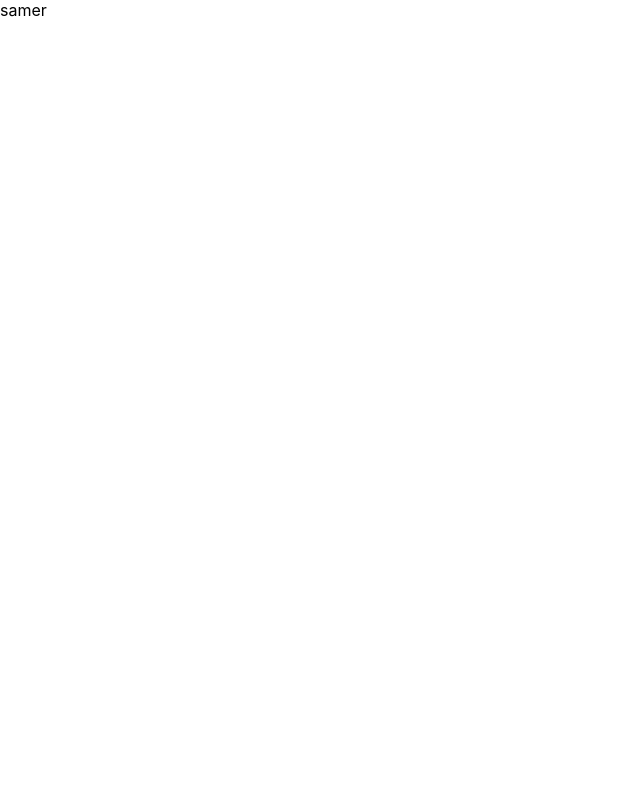
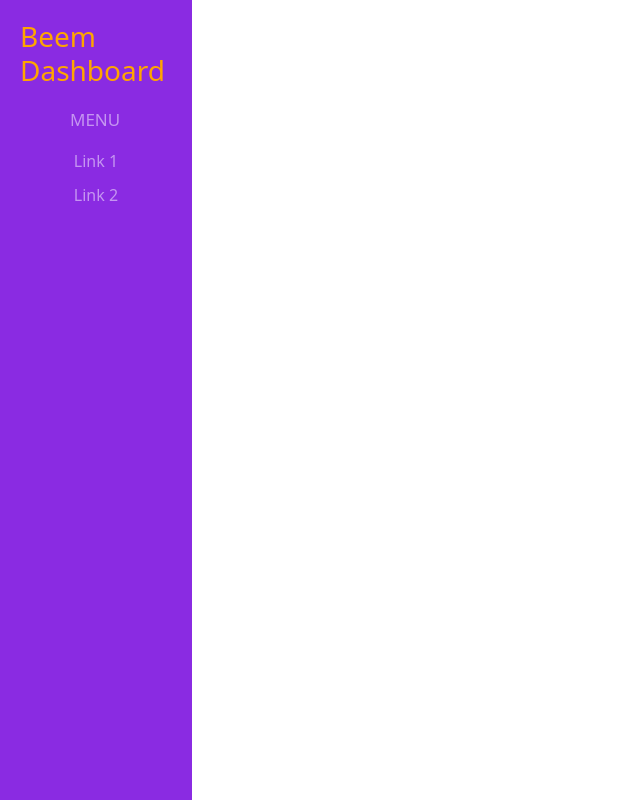
Before and after one commit to dalisaid/Dashboard-Beem, a React (Create React App) app: page / in a window 1280 px wide. Shown: the whole page, without its empty margins (0-640 px from the left). Built offline with nearby package versions, Linux system fonts and the light colour scheme.

Commit message:
side bar place holder

```diff
--- a/src/App.css
+++ b/src/App.css
@@ -1,3 +1,4 @@
+/*****************************************
 .App {
   text-align: center;
 }
@@ -36,3 +37,4 @@
     transform: rotate(360deg);
   }
 }
+/************************************************/
--- a/src/App.js
+++ b/src/App.js
@@ -1,11 +1,13 @@
 import React from 'react';
+import 'bootstrap/dist/css/bootstrap.min.css';
 
 import {Authentification} from "./components/Authentification";
+import { Sidebar } from './components/Sidebar';
 
 const App = () => {
   return (
     <div className='App'>
-   <Authentification></Authentification>
+   <Sidebar/>
     </div>
   );
 };
```
